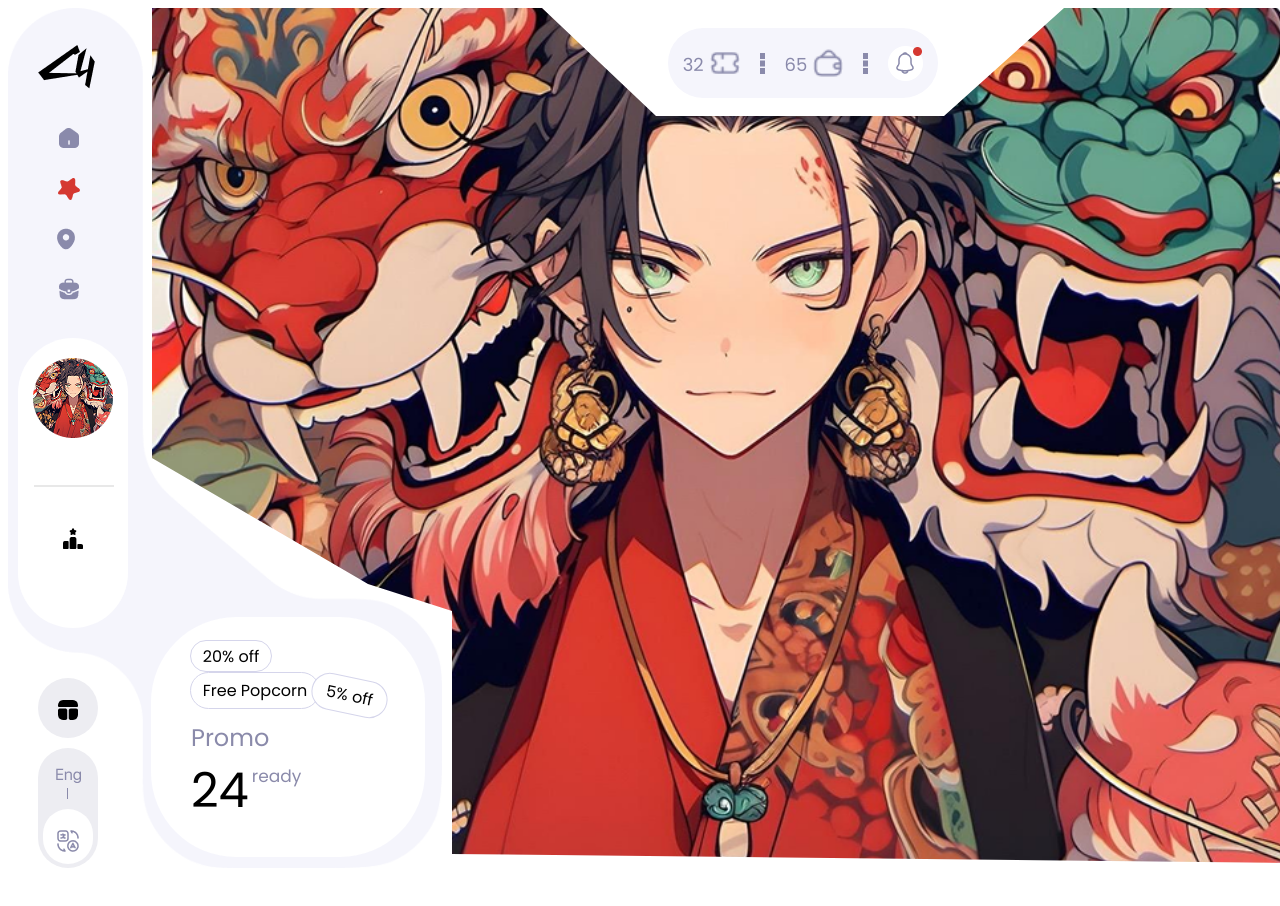
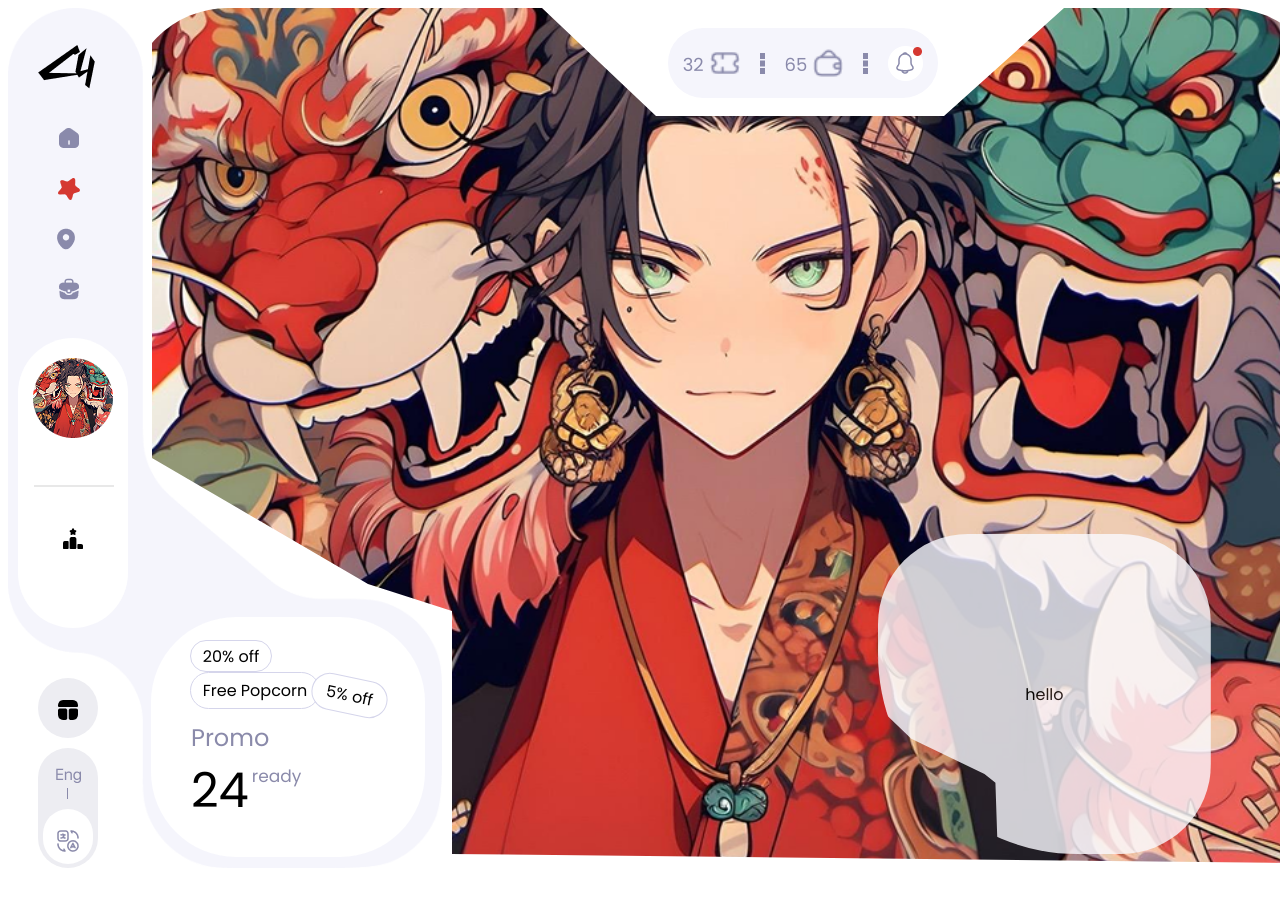
Before and after one commit to vaishnavi185/Modren, a Next.js app: page / in a window 1280 px wide. Shown: the top 906 px of the page. Built offline with nearby package versions, Linux system fonts and the light colour scheme.

Commit message:
container made

```diff
--- /dev/null
+++ b/src/app/Components/Container.jsx
@@ -0,0 +1,10 @@
+import React from 'react';
+import './custom-shape.css'; // External CSS for the complex shape
+
+export default function Container() {
+  return (
+    <div className="w-[26vw] h-[40vh] bg-[#FAFAFF] clip-complex flex items-center justify-center text-black text-xl rounded-[90px] rounded-bl-[200px] relative mt-[526px] ml-[750px] opacity-[80%]">
+      hello
+    </div>
+  );
+}
--- a/src/app/Components/Main.jsx
+++ b/src/app/Components/Main.jsx
@@ -1,3 +1,4 @@
+import Container from "./Container";
 import TopNav from "./TopNav";
 
 export default function Main() {
@@ -8,13 +9,15 @@ export default function Main() {
       <img
         src="BG.png"
         alt="Styled character"
-        className=" absolute w-full h-full object-cover transition-all duration-300 ease-in-out [clip-path:polygon(2%_0%,_2%_50%,_20%_64%,_27%_67%,_27%_94%,_98%_95%,_99%_0%,_78%_0%,_68%_12%,_44%_12%,_34.5%_0%)]"
+        className="rounded-[100px] absolute w-full h-full object-cover transition-all duration-300 ease-in-out [clip-path:polygon(2%_0%,_2%_50%,_20%_64%,_27%_67%,_27%_94%,_98%_95%,_99%_0%,_78%_0%,_68%_12%,_44%_12%,_34.5%_0%)]"
       />
 
       {/* TopNav on top of the image */}
       <div className="absolute ">
         <TopNav />
       </div>
+
+      <Container></Container>
     </div>
   );
 }
--- /dev/null
+++ b/src/app/Components/custom-shape.css
@@ -0,0 +1,6 @@
+.clip-complex {
+  clip-path: polygon(
+    0% 0%, 100% 0%, 100% 70%, 100% 94%, 100% 100%, 40% 100%,
+    38% 100%, 36% 100%, 35% 69%, 50% 90%, 32% 75%, 10% 64%, 0% 54%, 0% 10%
+  );
+}
```
